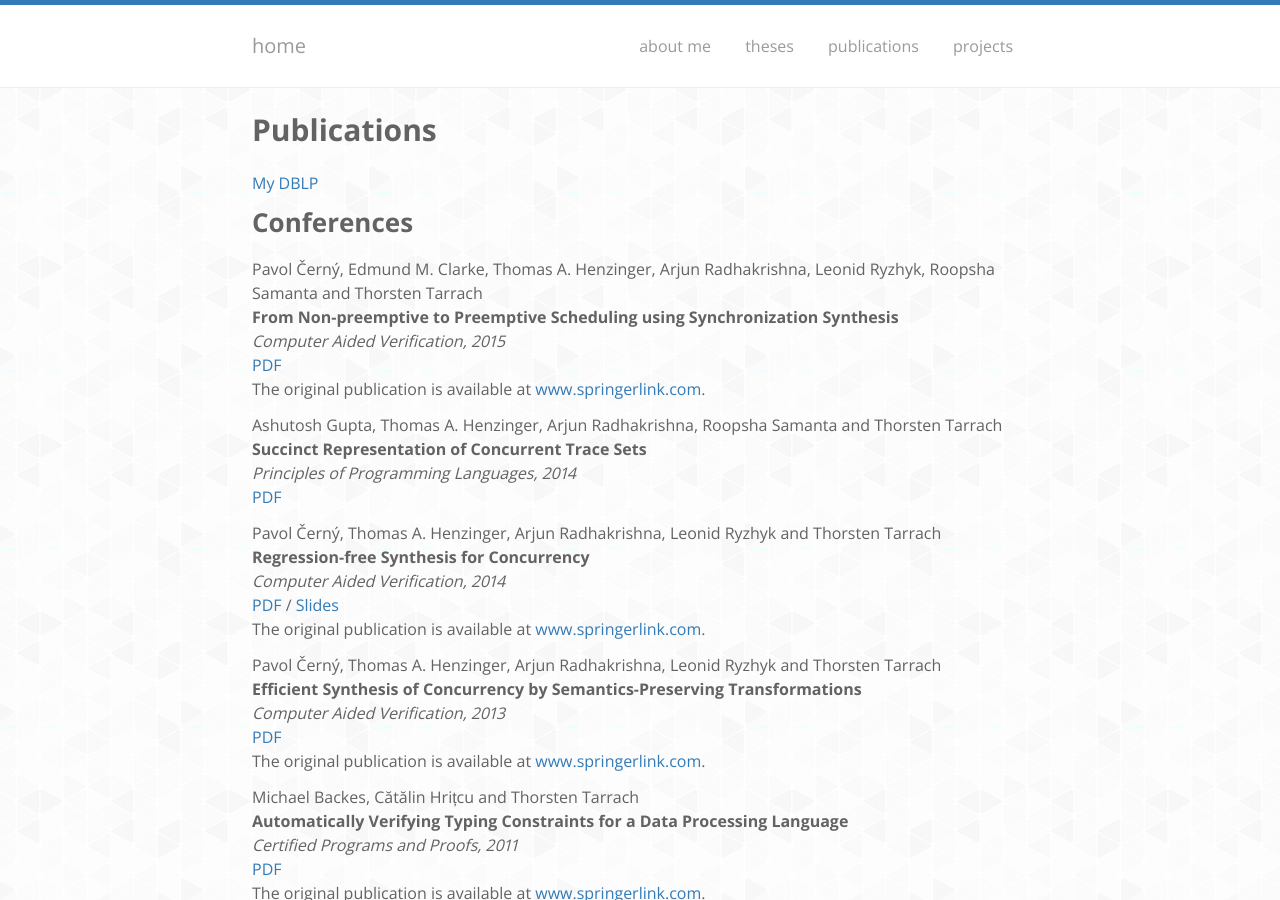
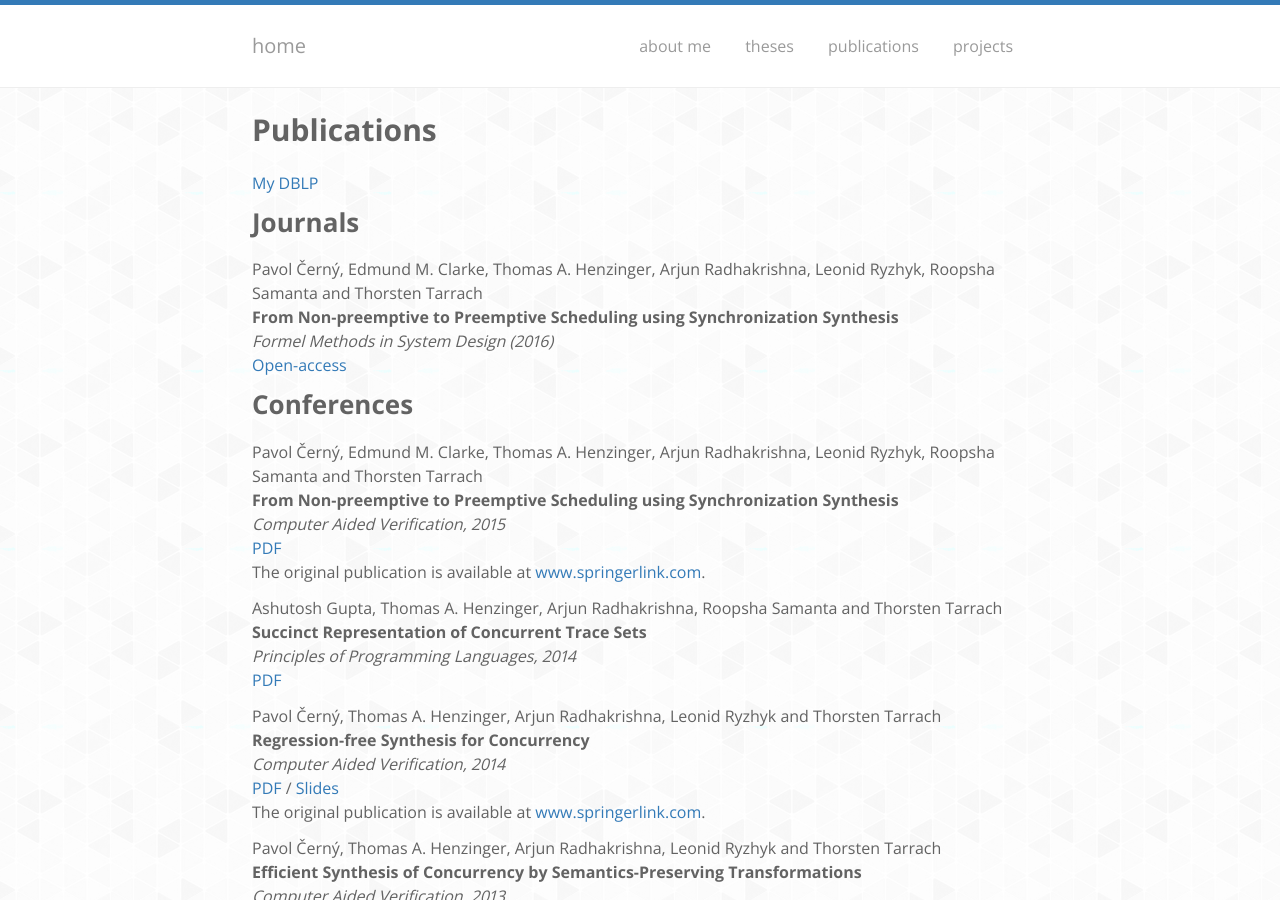
Before and after one commit to thorstent/thorstent.github.io, a Jekyll site: the page built from publications/index.md, in a window 1280 px wide and 900 px high. Built offline with Jekyll 4.4.1, drawn with Linux system fonts in a browser that asks for light colours; nearby versions of some CDN libraries.

Commit message:
added journal paper

```diff
--- a/publications/index.md
+++ b/publications/index.md
@@ -5,6 +5,14 @@ Publications
 ========
 
 [My DBLP](http://dblp.uni-trier.de/pers/hd/t/Tarrach:Thorsten)
+
+Journals
+--------
+
+Pavol Černý, Edmund M. Clarke, Thomas A. Henzinger, Arjun Radhakrishna, Leonid Ryzhyk, Roopsha Samanta and Thorsten Tarrach
+**From Non-preemptive to Preemptive Scheduling using Synchronization Synthesis**
+*Formel Methods in System Design (2016)*
+[Open-access](http://link.springer.com/article/10.1007%2Fs10703-016-0256-5)
 
 Conferences
 -----------
```
